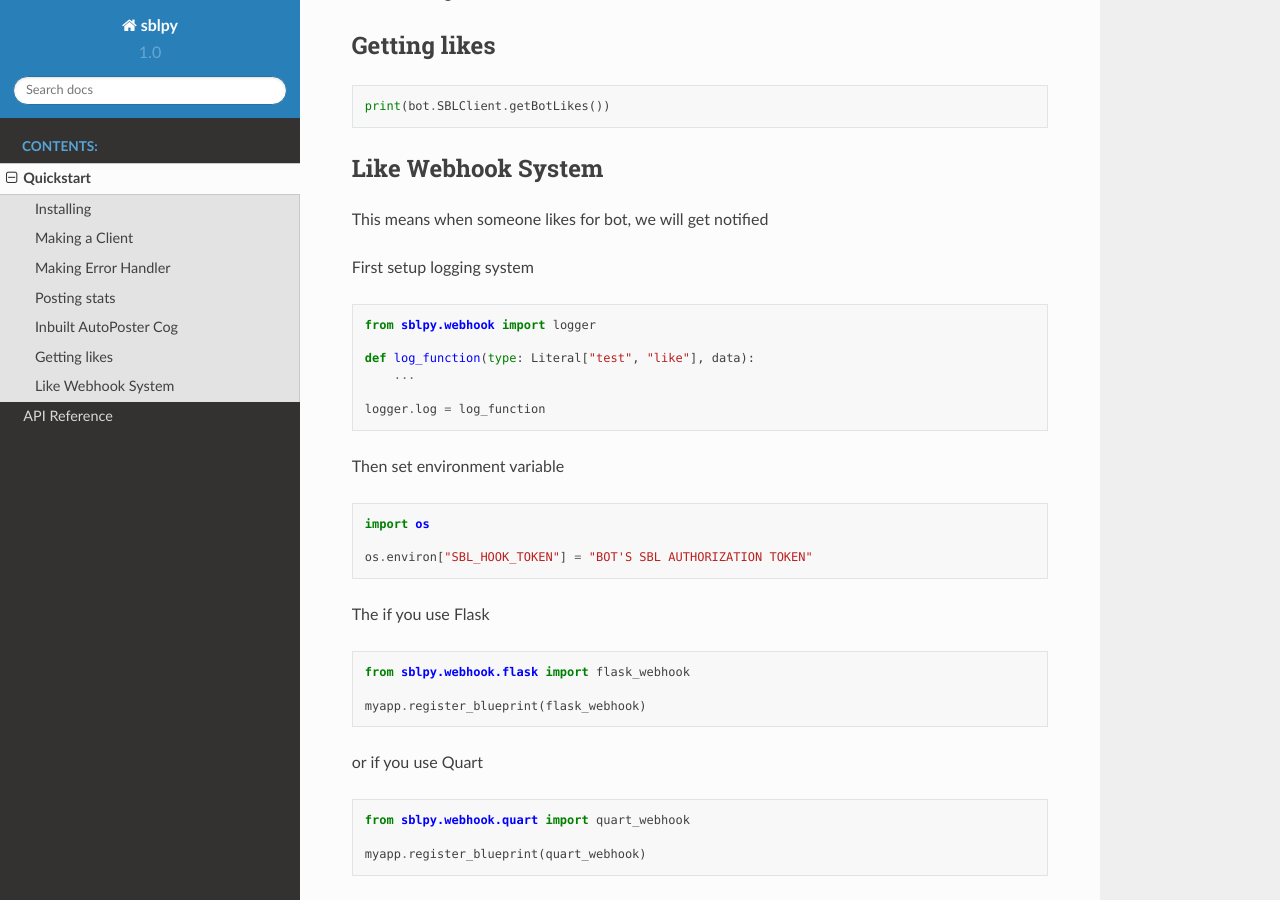
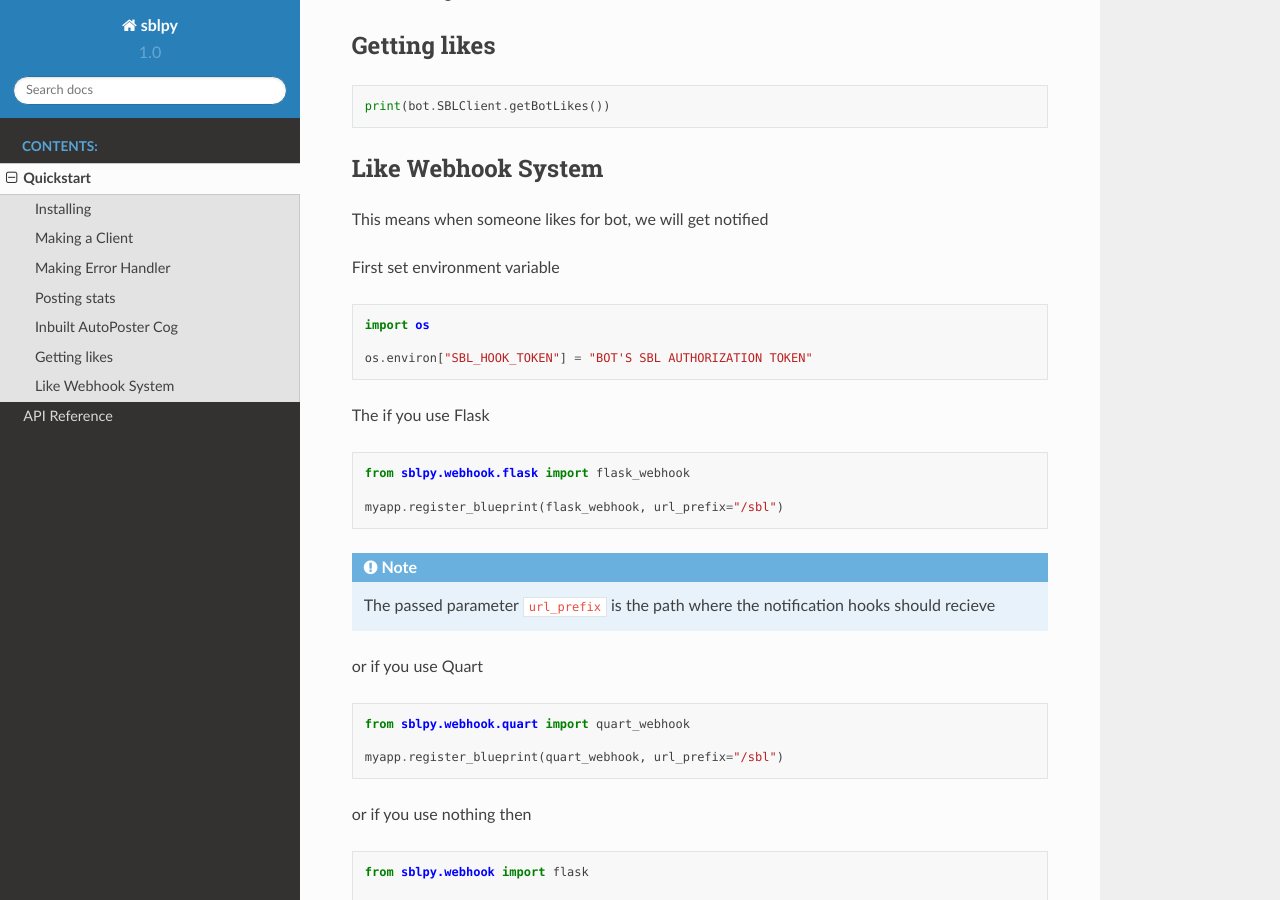
Before and after one commit to Rishiraj0100/SBL.py, a Sphinx documentation site: the page built from docs/quickstart.rst, in a window 1280 px wide and 900 px high, scrolled down 1184 px. Built offline with Sphinx 7.4.7 and the Read the Docs theme 2.0.0, drawn with Linux system fonts in a browser that asks for light colours.

Commit message:
Update quickstart.rst

```diff
--- a/docs/quickstart.rst
+++ b/docs/quickstart.rst
@@ -72,18 +72,7 @@
 
 This means when someone likes for bot, we will get notified
 
-First setup logging system
-
-.. code-block:: python3
-
-    from sblpy.webhook import logger
-
-    def log_function(type: Literal["test", "like"], data):
-        ...
-
-    logger.log = log_function
-
-Then set environment variable
+First set environment variable
 
 .. code-block:: python3
 
@@ -97,7 +86,10 @@
 
     from sblpy.webhook.flask import flask_webhook
 
-    myapp.register_blueprint(flask_webhook)
+    myapp.register_blueprint(flask_webhook, url_prefix="/sbl")
+
+.. note::
+   The passed parameter ``url_prefix`` is the path where the notification hooks should recieve
 
 or if you use Quart
 
@@ -105,10 +97,9 @@
 
     from sblpy.webhook.quart import quart_webhook
 
-    myapp.register_blueprint(quart_webhook)
+    myapp.register_blueprint(quart_webhook, url_prefix="/sbl")
 
 or if you use nothing then
-
 
 .. code-block:: python3
 
```
